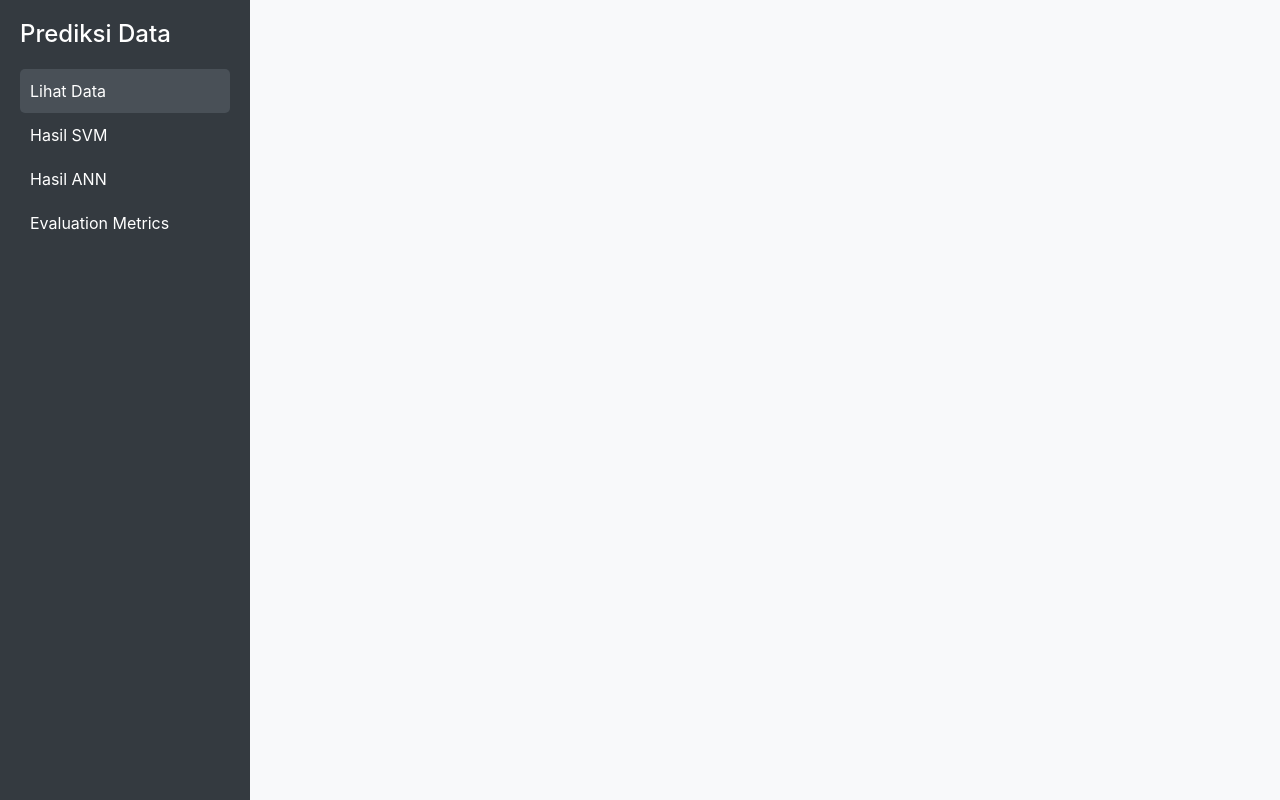
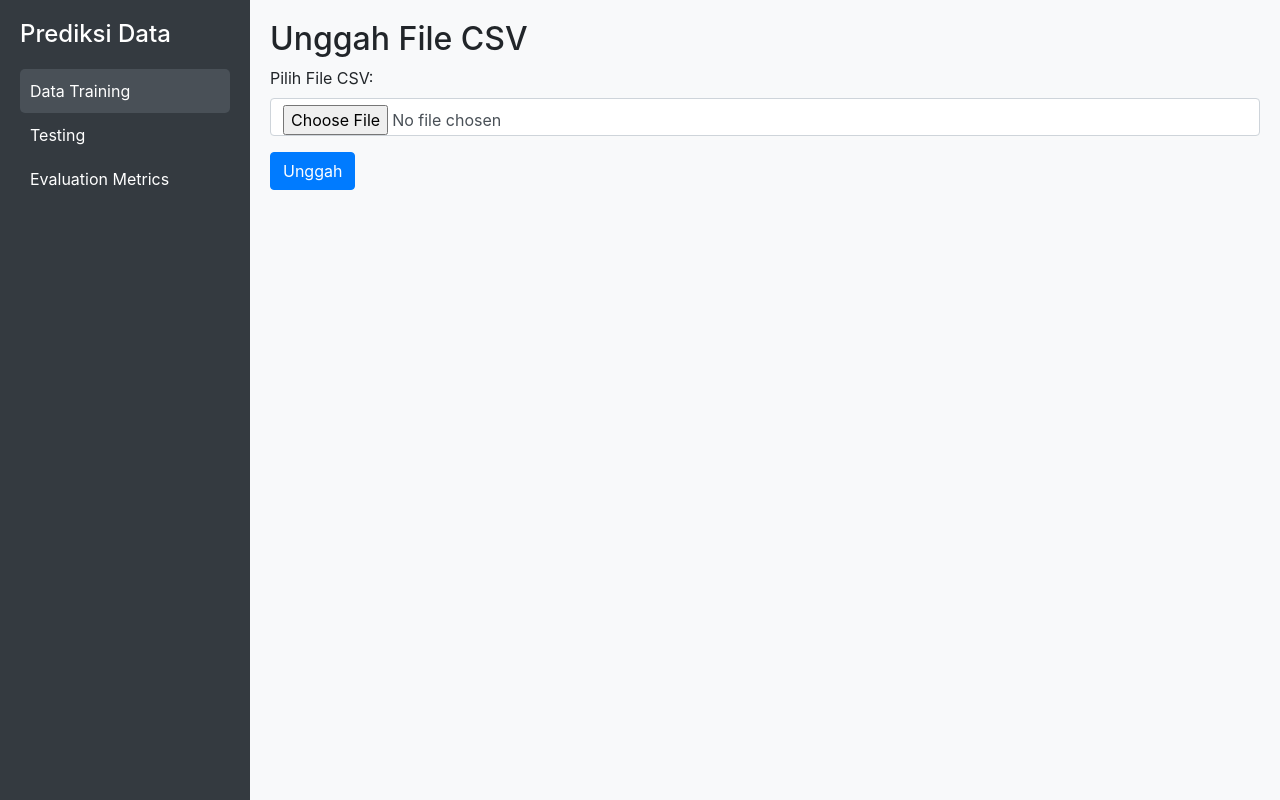
Before and after one commit to Azel-Fahrezi/prediksi, a Flask app: page / in a window 1280 px wide. Run offline with Flask 3, Linux system fonts and the light colour scheme; some libraries are stand-ins or nearby versions.

Commit message:
Menyatuka Hasil Data SVM dan ANN Menjadi satu Data Testing

```diff
--- a/app.py
+++ b/app.py
@@ -53,23 +53,26 @@ def calculate_ann(dataframe, Jumlah_Stok, Musim_Periodik, Penjualan_Sebelumnya):
     predictions = {}
     metrics = {}
 
-    # Proses Label Encoding untuk Musim_Periodik
+    # Validasi apakah kolom yang diperlukan ada
+    required_columns = ['Jumlah_Stok', 'Musim_Periodik', 'Penjualan_Sebelumnya', 'Penjualan_Prediksi']
+    for col in required_columns:
+        if col not in dataframe.columns:
+            raise ValueError(f"Kolom '{col}' tidak ditemukan dalam dataframe")
+
+    # Label Encoding untuk Musim_Periodik
     encoder = LabelEncoder()
-    # Pastikan hanya melakukan fit_transform jika data Musim_Periodik sudah ada
-    if 'Musim_Periodik' not in dataframe.columns:
-        raise ValueError("Kolom 'Musim_Periodik' tidak ditemukan dalam dataframe")
-
     dataframe['Musim_Periodik'] = encoder.fit_transform(dataframe['Musim_Periodik'])
 
-    # Jika Musim_Periodik ada dalam kategori baru, maka handle itu
+    # Tambahkan kategori baru jika Musim_Periodik input tidak ada di data pelatihan
     if Musim_Periodik not in encoder.classes_:
-        raise ValueError(f"Kategori '{Musim_Periodik}' tidak ditemukan dalam data pelatihan")
+        encoder.classes_ = np.append(encoder.classes_, Musim_Periodik)
 
     Musim_Periodik_encoded = encoder.transform([Musim_Periodik])[0]
 
-    # Gunakan kolom selain 'datum'
+    # Gunakan kolom untuk fitur dan target
     X = dataframe[['Jumlah_Stok', 'Musim_Periodik', 'Penjualan_Sebelumnya']].values
     y = dataframe['Penjualan_Prediksi'].values
+
     scaler = StandardScaler()
     X_scaled = scaler.fit_transform(X)
 
@@ -119,11 +122,20 @@ def index():
             filepath = os.path.join(app.config['UPLOAD_FOLDER'], file.filename)
             file.save(filepath)
 
+            # Membaca data CSV
+            df = pd.read_csv(filepath)
+
+            # Validasi kolom yang diperlukan
+            required_columns = ['Jumlah_Stok', 'Musim_Periodik', 'Penjualan_Sebelumnya', 'Penjualan_Prediksi']
+            for col in required_columns:
+                if col not in df.columns:
+                    return f"Kolom '{col}' tidak ditemukan dalam file yang diunggah. Pastikan file memiliki kolom: {', '.join(required_columns)}."
+
             # Simpan ke session
             session['uploaded_file'] = filepath
 
-            # Membaca data CSV dan mengonversinya ke dictionary
-            uploaded_data = pd.read_csv(filepath).to_dict(orient='records')
+            # Konversi data CSV ke dictionary
+            uploaded_data = df.to_dict(orient='records')
             filename = file.filename
 
             return redirect(url_for('paginate', page=1))
@@ -168,60 +180,37 @@ def paginate(page):
         has_prev=has_prev,
     )
 
-@app.route("/hasil_svm", methods=["POST", "GET"])
-def hasil_svm():
+@app.route("/testing", methods=["POST", "GET"])
+def testing():
     filepath = session.get('uploaded_file')
     if not filepath:
         return redirect(url_for('index'))
 
     data = pd.read_csv(filepath)
 
-    if request.method == "POST":
-        Jumlah_Stok = float(request.form["Jumlah_Stok"])
-        Musim_Periodik = request.form["Musim_Periodik"]  # Tidak diubah menjadi float
-        Penjualan_Sebelumnya = float(request.form["Penjualan_Sebelumnya"])
-
-        predictions, _ = calculate_svm(data, Jumlah_Stok, Musim_Periodik, Penjualan_Sebelumnya)
-
-        # Kembalikan indeks sebagai kolom dan ubah Timestamp ke string
-        prediction_records = [{
-            'index': 'Prediksi',
-            'Penjualan_Prediksi': predictions['Penjualan_Prediksi'][0]
-        }]
-
-        return render_template("hasil_svm.html", predictions=prediction_records)
-
-    return render_template("hasil_svm.html")
-
-@app.route("/hasil_ann", methods=["POST", "GET"])
-def hasil_ann():
-    filepath = session.get('uploaded_file')
-    if not filepath:
-        return redirect(url_for('index'))
-
-    data = pd.read_csv(filepath)
+    predictions_svm = None
+    predictions_ann = None
 
     if request.method == "POST":
         try:
             Jumlah_Stok = float(request.form["Jumlah_Stok"])
-            Musim_Periodik = request.form["Musim_Periodik"]  # Nilai Musim_Periodik tetap string
+            Musim_Periodik = request.form["Musim_Periodik"]
             Penjualan_Sebelumnya = float(request.form["Penjualan_Sebelumnya"])
 
-            predictions, _ = calculate_ann(data, Jumlah_Stok, Musim_Periodik, Penjualan_Sebelumnya)
+            # Hitung prediksi untuk SVM
+            predictions_svm, _ = calculate_svm(data, Jumlah_Stok, Musim_Periodik, Penjualan_Sebelumnya)
 
-            # Kembalikan hasil prediksi dalam bentuk record
-            prediction_records = [{
-                'index': 'Prediksi',
-                'Penjualan_Prediksi': predictions['Penjualan_Prediksi'][0]
-            }]
+            # Hitung prediksi untuk ANN
+            predictions_ann, _ = calculate_ann(data, Jumlah_Stok, Musim_Periodik, Penjualan_Sebelumnya)
 
-            return render_template("hasil_ann.html", predictions=prediction_records)
+            return render_template("testing.html",
+                                   predictions_svm=predictions_svm,
+                                   predictions_ann=predictions_ann)
 
         except ValueError as e:
-            # Jika ada kesalahan dalam proses, misalnya kategori tidak ditemukan
-            return render_template("hasil_ann.html", error_message=str(e))
+            return render_template("testing.html", error_message=str(e))
 
-    return render_template("hasil_ann.html")
+    return render_template("testing.html")
 
 @app.route("/metrics", methods=["GET"])
 def metrics():
--- a/templates/base.html
+++ b/templates/base.html
@@ -56,9 +56,8 @@
     <!-- Sidebar -->
     <div class="sidebar">
         <h4>Prediksi Data</h4>
-        <a href="{{ url_for('index') }}" class="{% if request.endpoint == 'index' %}active{% endif %}">Lihat Data</a>
-        <a href="{{ url_for('hasil_svm') }}" class="{% if request.endpoint == 'hasil_svm' %}active{% endif %}">Hasil SVM</a>
-        <a href="{{ url_for('hasil_ann') }}" class="{% if request.endpoint == 'hasil_ann' %}active{% endif %}">Hasil ANN</a>
+        <a href="{{ url_for('index') }}" class="{% if request.endpoint == 'index' %}active{% endif %}">Data Training</a>
+        <a href="{{ url_for('testing') }}" class="{% if request.endpoint == 'testing' %}active{% endif %}">Testing</a>
         <a href="{{ url_for('metrics') }}" class="{% if request.endpoint == 'metrics' %}active{% endif %}">Evaluation Metrics</a>
     </div>
 
--- a/templates/import.html
+++ b/templates/import.html
@@ -1,5 +1,21 @@
 {% extends 'base.html' %}
 {% block content %}
+<h2>Unggah File CSV</h2>
+<!-- Form Unggah -->
+<form action="{{ url_for('index') }}" method="POST" enctype="multipart/form-data">
+    <div class="form-group">
+        <label for="file">Pilih File CSV:</label>
+        <input type="file" name="file" class="form-control" required>
+    </div>
+    <div class="d-flex align-items-center gap-2 mt-2">
+        <button type="submit" name="action" value="upload" class="btn btn-primary">Unggah</button>
+
+        {% if file_uploaded %}
+        <form action="{{ url_for('index') }}" method="POST" style="display:inline;">
+        </form>
+        {% endif %}
+    </div>
+</form>
 <!-- Tampilkan Data Jika File Sudah Diupload -->
 {% if file_uploaded %}
     <hr>
```
Also changed, not shown: templates/hasil_svm.html (deleted, +0 -43 lines), templates/testing.html (renamed from templates/hasil_ann.html, +14 -6 lines), templates/training.html (added).
